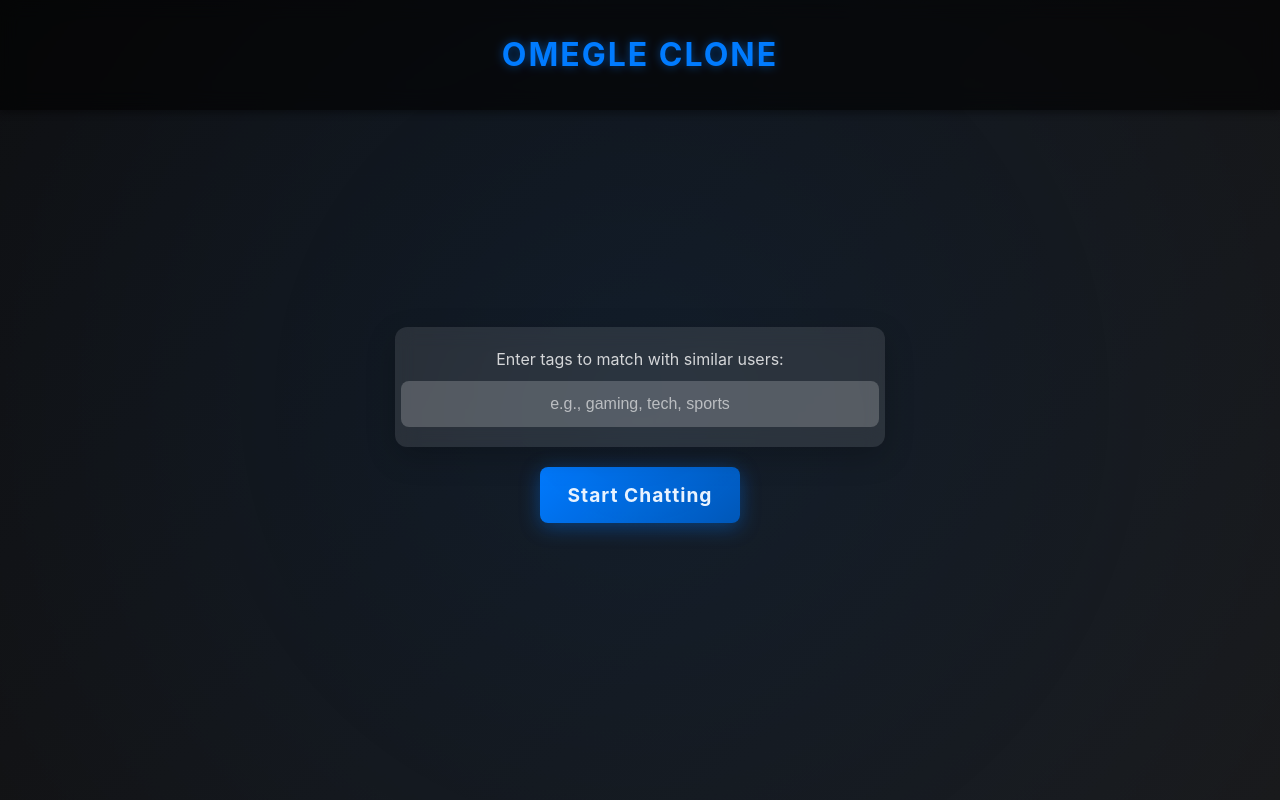
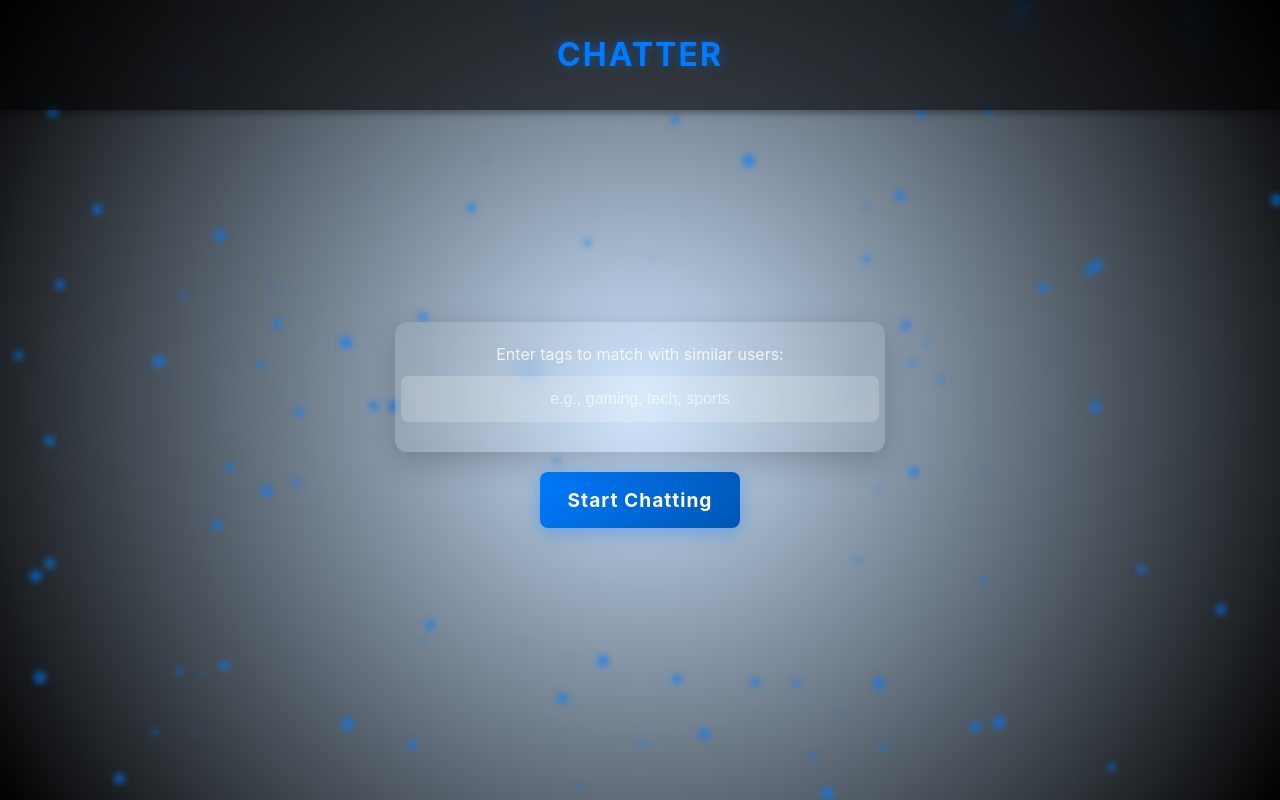
Before and after one commit to zacharyaziegler/Chatter, a React (Vite) app in the folder frontend/: page / in a window 1280 px wide. Built offline with nearby package versions, Linux system fonts and the light colour scheme.

Commit message:
Home page layout designed

```diff
--- a/frontend/src/pages/Home.jsx
+++ b/frontend/src/pages/Home.jsx
@@ -1,34 +1,123 @@
-import { useState } from "react";
+import { useState, useEffect, useRef } from "react";
 import { Link } from "react-router-dom";
 import "../styles/Home.css";
 
+const NUM_PARTICLES = 100;
+
 const Home = () => {
-    const [tags, setTags] = useState("");
+    const [particles, setParticles] = useState([]);
+    const velocitiesRef = useRef([]);
+    const [tags, setTags] = useState([]);
+    const [inputValue, setInputValue] = useState("");
+
+    useEffect(() => {
+        // Initialize particles with random positions and velocities
+        const initialParticles = Array.from({ length: NUM_PARTICLES }).map(() => ({
+            id: Math.random(),
+            x: Math.random() * window.innerWidth,
+            y: Math.random() * window.innerHeight,
+            size: Math.random() * 10 + 3, // Size between 3px - 8px
+        }));
+
+        const initialVelocities = initialParticles.map(() => ({
+            vx: (Math.random() - 0.5) * 1.5, // Slower speed for smooth effect
+            vy: (Math.random() - 0.5) * 1.5,
+        }));
+
+        setParticles(initialParticles);
+        velocitiesRef.current = initialVelocities;
+
+        const moveParticles = () => {
+            setParticles((prevParticles) =>
+                prevParticles.map((p, i) => {
+                    let newX = p.x + velocitiesRef.current[i].vx;
+                    let newY = p.y + velocitiesRef.current[i].vy;
+
+                    // Bounce off left/right walls
+                    if (newX <= 0 || newX >= window.innerWidth) {
+                        velocitiesRef.current[i].vx *= -1;
+                        newX = Math.max(0, Math.min(window.innerWidth, newX));
+                    }
+
+                    // Bounce off top/bottom walls
+                    if (newY <= 0 || newY >= window.innerHeight) {
+                        velocitiesRef.current[i].vy *= -1;
+                        newY = Math.max(0, Math.min(window.innerHeight, newY));
+                    }
+
+                    return { ...p, x: newX, y: newY };
+                })
+            );
+
+            requestAnimationFrame(moveParticles);
+        };
+
+        moveParticles();
+    }, []);
+
+    const handleInputChange = (e) => {
+        setInputValue(e.target.value);
+    };
+
+    const handleKeyDown = (e) => {
+        if (e.key === "Enter" && inputValue.trim() !== "") {
+            setTags((prevTags) => [...prevTags, inputValue.trim()]); // Add new tag
+            setInputValue(""); // Clear input
+        }
+    };
+
+    const removeTag = (tagToRemove) => {
+        setTags((prevTags) => prevTags.filter((tag) => tag !== tagToRemove));
+    };
+
+    const handleButtonClick = () => {
+        console.log("Start Chatting button clicked!"); // ✅ Debugging log
+    };
 
     return (
         <div className="home">
-            {/* Header Section */}
+            {particles.map((particle) => (
+                <div
+                    key={particle.id}
+                    className="particle"
+                    style={{
+                        width: `${particle.size}px`,
+                        height: `${particle.size}px`,
+                        top: `${particle.y}px`,
+                        left: `${particle.x}px`,
+                    }}
+                ></div>
+            ))}
+
             <header className="header">
-                <h1 className="header__title">Omegle Clone</h1>
+                <h1 className="header__title">Chatter</h1>
             </header>
 
-            {/* Main Content */}
             <main className="home__content">
-                {/* Search Box Section */}
                 <div className="search-box">
-                    <label htmlFor="tags" className="search-box__label">Enter tags to match with similar users:</label>
+                    <label htmlFor="tags" className="search-box__label">
+                        Enter tags to match with similar users:
+                    </label>
                     <input
                         id="tags"
                         type="text"
                         className="search-box__input"
                         placeholder="e.g., gaming, tech, sports"
-                        value={tags}
-                        onChange={(e) => setTags(e.target.value)}
+                        value={inputValue}
+                        onChange={handleInputChange}
+                        onKeyDown={handleKeyDown}
                     />
+                    {/* Display locked-in tags */}
+                    <div className="tags-container">
+                        {tags.map((tag, index) => (
+                            <span key={index} className="tag" onClick={() => removeTag(tag)}>
+                                {tag} ✖
+                            </span>
+                        ))}
+                    </div>
                 </div>
 
-                {/* Start Chat Button */}
-                <Link to="/chat" className="start-button">
+                <Link to={``} className="start-button" onClick={ handleButtonClick }>
                     Start Chatting
                 </Link>
             </main>
--- a/frontend/src/styles/Home.css
+++ b/frontend/src/styles/Home.css
@@ -6,12 +6,13 @@
     align-items: center;
     height: 100vh;
     width: 100vw;
-    background: linear-gradient(135deg, #0f0f0f, #1a1a1a);
+    background: radial-gradient(circle at center, rgba(0, 123, 255, 0.2), #000000);
     color: white;
     font-family: "Inter", sans-serif;
     text-align: center;
     overflow: hidden;
     position: relative;
+    transition: transform 0.1s ease-out;
 }
 
 .home__content {
@@ -23,26 +24,15 @@
     width: 100%;
 }
 
-/* Subtle animated background */
-.home::before {
-    content: "";
+.particle {
     position: absolute;
-    width: 100%;
-    height: 100%;
-    background: radial-gradient(circle, rgba(0, 123, 255, 0.1), transparent);
-    animation: pulse 5s infinite alternate;
+    border-radius: 50%;
+    background: rgba(0, 123, 255, 0.6);
+    filter: blur(3px);
+    pointer-events: none;
+    transition: transform 0.05s linear;
 }
 
-@keyframes pulse {
-    from {
-        transform: scale(1);
-        opacity: 0.5;
-    }
-    to {
-        transform: scale(1.2);
-        opacity: 1;
-    }
-}
 
 /* ===== HEADER ===== */
 .header {
@@ -85,10 +75,6 @@
     transition: transform 0.3s;
 }
 
-.search-box:hover {
-    transform: translateY(-5px);
-}
-
 .search-box__label {
     display: block;
     font-size: 1rem;
@@ -118,6 +104,30 @@
     box-shadow: 0 0 15px rgba(0, 123, 255, 0.5);
 }
 
+.tags-container {
+    display: flex;
+    flex-wrap: wrap;
+    gap: 8px;
+    margin-top: 10px;
+    max-width: 450px;
+    justify-content: center;
+}
+
+.tag {
+    background: #007bff;
+    color: white;
+    padding: 6px 12px;
+    border-radius: 12px;
+    font-size: 0.9rem;
+    cursor: pointer;
+    transition: background 0.3s ease;
+}
+
+.tag:hover {
+    background: #0056b3;
+}
+
+
 /* ===== BUTTON ===== */
 .start-button {
     display: inline-block;
@@ -128,14 +138,14 @@
     font-size: 1.2rem;
     font-weight: bold;
     text-decoration: none;
-    transition: 0.3s;
+    transition: 0.3s ease-in-out;
     box-shadow: 0 4px 20px rgba(0, 123, 255, 0.4);
     margin-top: 20px;
     letter-spacing: 1px;
+    cursor: pointer;
 }
 
 .start-button:hover {
     background: linear-gradient(135deg, #0056b3, #003d82);
-    box-shadow: 0 4px 30px rgba(0, 123, 255, 0.6);
-    transform: scale(1.1);
+    cursor: pointer;
 }
```
